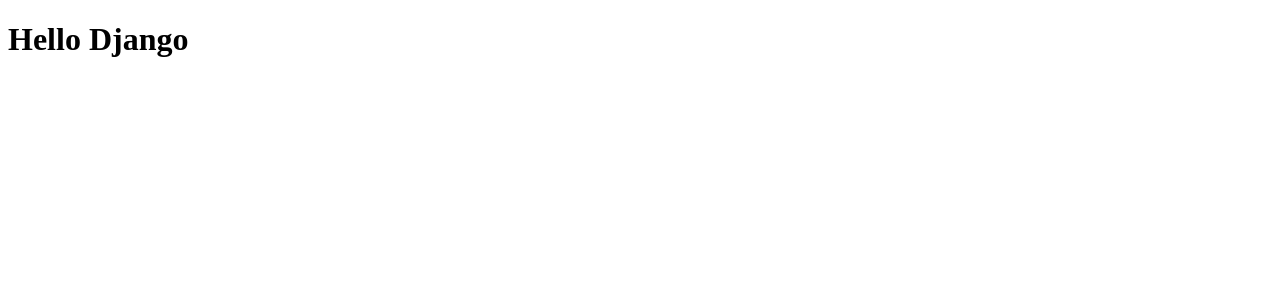
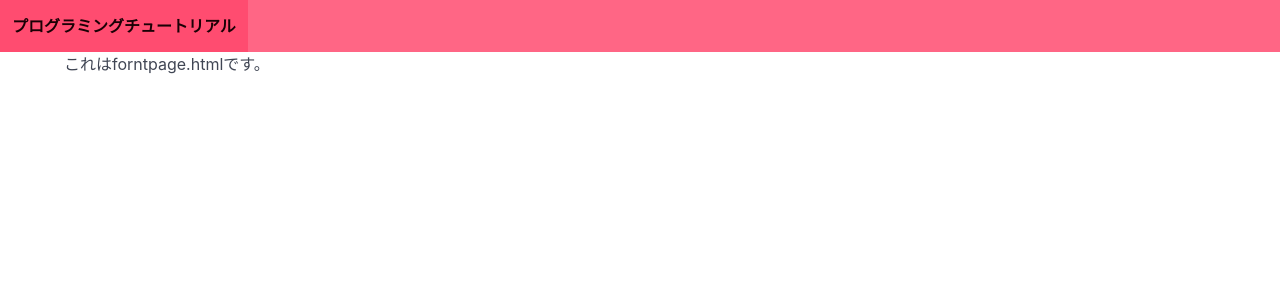
Before and after one commit to Hirota723/django-microblog, a Django app: page / in a window 1280 px wide. Shown: the top 300 px of the page. Run offline with Django 4.2, Linux system fonts and the light colour scheme.

Commit message:
base.htmlを追加

```diff
--- /dev/null
+++ b/blog/templates/blog/base.html
@@ -0,0 +1,25 @@
+<!DOCTYPE html>
+<html lang="ja">
+  <head>
+    <meta charset="UTF-8" />
+    <meta name="viewport" content="width=device-width, initial-scale=1.0" />
+    <title>Djangoブログ</title>
+    <link
+      rel="stylesheet"
+      href="https://cdn.jsdelivr.net/npm/bulma@1.0.2/css/bulma.min.css"
+    />
+  </head>
+  <body>
+    <nav class="navbar is-danger">
+      <div class="navbar-brand">
+        <a href="/" class="navbar-item">
+          <strong>プログラミングチュートリアル</strong>
+        </a>
+      </div>
+    </nav>
+
+    <section>
+      <div class="container">{% block content %} {% endblock %}</div>
+    </section>
+  </body>
+</html>
--- a/blog/templates/blog/frontpage.html
+++ b/blog/templates/blog/frontpage.html
@@ -1,11 +1,7 @@
-<!DOCTYPE html>
-<html lang="ja">
-  <head>
-    <meta charset="UTF-8" />
-    <meta name="viewport" content="width=device-width, initial-scale=1.0" />
-    <title>Document</title>
-  </head>
-  <body>
-    <h1>Hello Django</h1>
-  </body>
-</html>
+{% extends "blog/base.html" %} {% block content %}
+
+<div class="post block">
+  <h2>これはforntpage.htmlです。</h2>
+</div>
+
+{% endblock content %}
```
